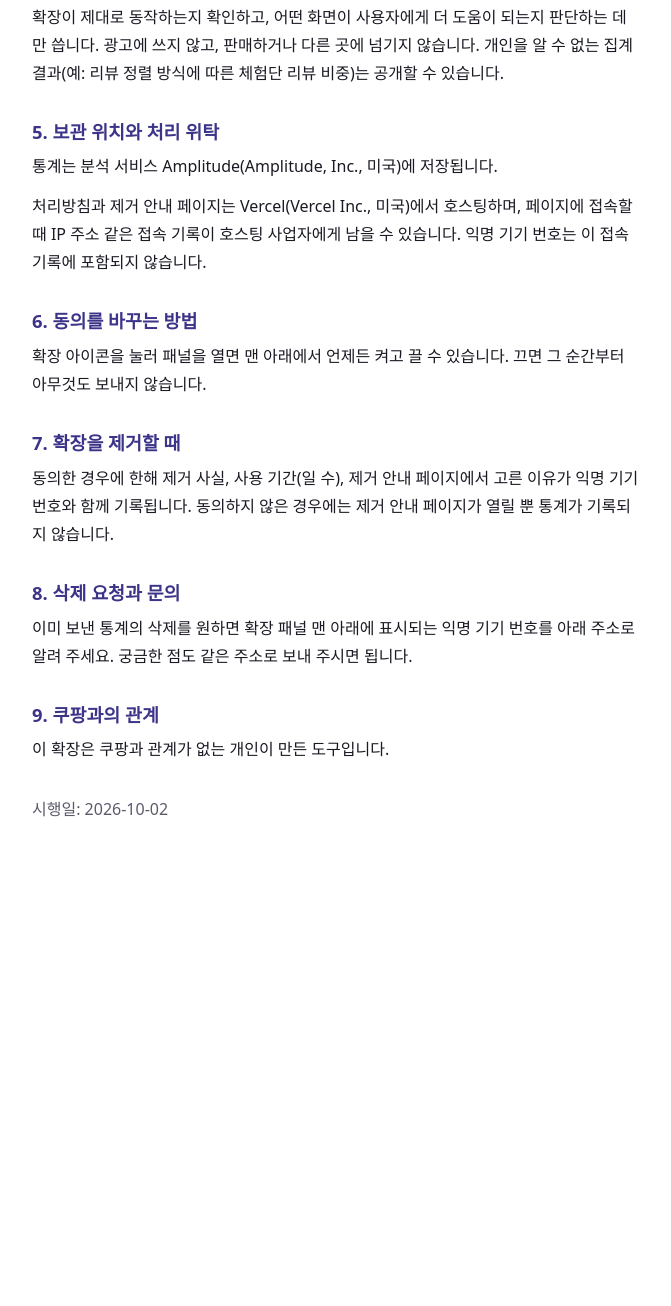
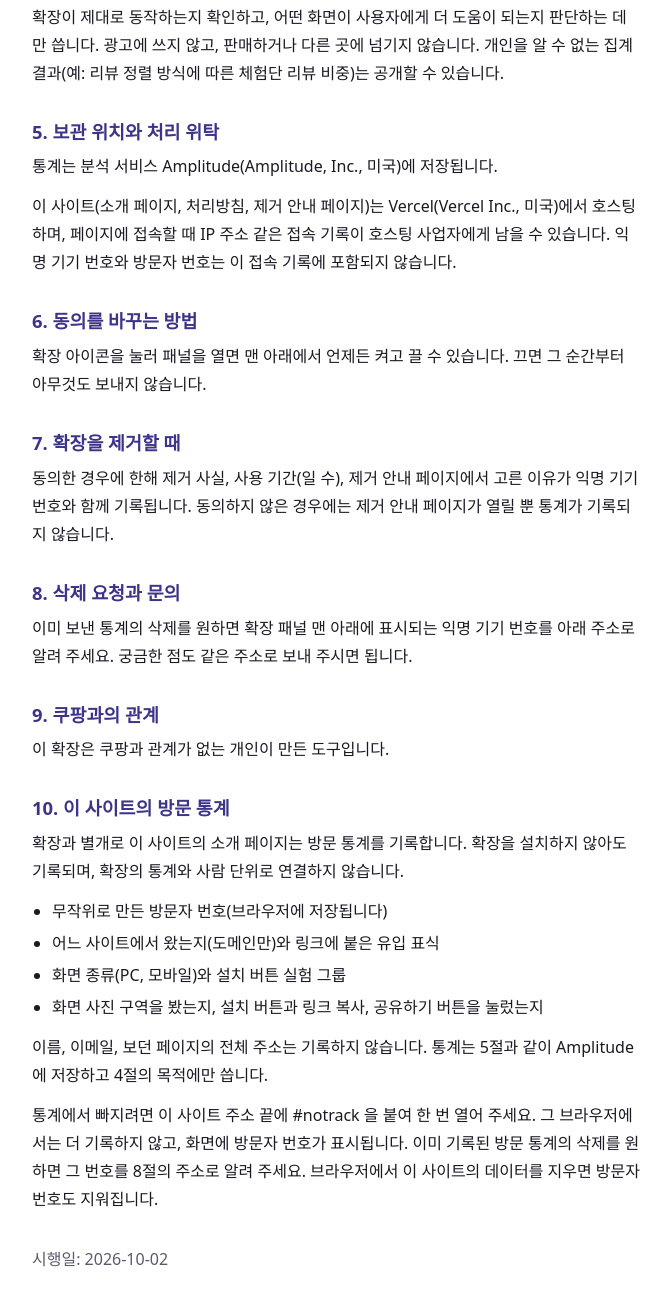
Before and after one commit to jiwon026/coupang-review-filter, a browser extension: page site/public/privacy.html in a window 1280 px wide. Shown: the part 935-2241 px from the top of the page, without its empty margins (304-975 px from the left). Before the commit the page ends 1834 px from the top, so only its background shows below. Drawn offline with Linux system fonts and the light colour scheme; files whose address does not match are found by name.

Commit message:
docs: 처리방침에 사이트 방문 통계 절 추가

```diff
--- a/site/public/privacy.html
+++ b/site/public/privacy.html
@@ -42,7 +42,7 @@
 
     <h2>5. 보관 위치와 처리 위탁</h2>
     <p>통계는 분석 서비스 Amplitude(Amplitude, Inc., 미국)에 저장됩니다.</p>
-    <p>처리방침과 제거 안내 페이지는 Vercel(Vercel Inc., 미국)에서 호스팅하며, 페이지에 접속할 때 IP 주소 같은 접속 기록이 호스팅 사업자에게 남을 수 있습니다. 익명 기기 번호는 이 접속 기록에 포함되지 않습니다.</p>
+    <p>이 사이트(소개 페이지, 처리방침, 제거 안내 페이지)는 Vercel(Vercel Inc., 미국)에서 호스팅하며, 페이지에 접속할 때 IP 주소 같은 접속 기록이 호스팅 사업자에게 남을 수 있습니다. 익명 기기 번호와 방문자 번호는 이 접속 기록에 포함되지 않습니다.</p>
 
     <h2>6. 동의를 바꾸는 방법</h2>
     <p>확장 아이콘을 눌러 패널을 열면 맨 아래에서 언제든 켜고 끌 수 있습니다. 끄면 그 순간부터 아무것도 보내지 않습니다.</p>
@@ -57,6 +57,17 @@
     <h2>9. 쿠팡과의 관계</h2>
     <p>이 확장은 쿠팡과 관계가 없는 개인이 만든 도구입니다.</p>
 
+    <h2>10. 이 사이트의 방문 통계</h2>
+    <p>확장과 별개로 이 사이트의 소개 페이지는 방문 통계를 기록합니다. 확장을 설치하지 않아도 기록되며, 확장의 통계와 사람 단위로 연결하지 않습니다.</p>
+    <ul>
+      <li>무작위로 만든 방문자 번호(브라우저에 저장됩니다)</li>
+      <li>어느 사이트에서 왔는지(도메인만)와 링크에 붙은 유입 표식</li>
+      <li>화면 종류(PC, 모바일)와 설치 버튼 실험 그룹</li>
+      <li>화면 사진 구역을 봤는지, 설치 버튼과 링크 복사, 공유하기 버튼을 눌렀는지</li>
+    </ul>
+    <p>이름, 이메일, 보던 페이지의 전체 주소는 기록하지 않습니다. 통계는 5절과 같이 Amplitude 에 저장하고 4절의 목적에만 씁니다.</p>
+    <p>통계에서 빠지려면 이 사이트 주소 끝에 #notrack 을 붙여 한 번 열어 주세요. 그 브라우저에서는 더 기록하지 않고, 화면에 방문자 번호가 표시됩니다. 이미 기록된 방문 통계의 삭제를 원하면 그 번호를 8절의 주소로 알려 주세요. 브라우저에서 이 사이트의 데이터를 지우면 방문자 번호도 지워집니다.</p>
+
     <p class="effective">시행일: 2026-10-02</p>
   </main>
 </body>
```
Also changed, not shown: tests/site-pages.test.js (+35 -5 lines).
